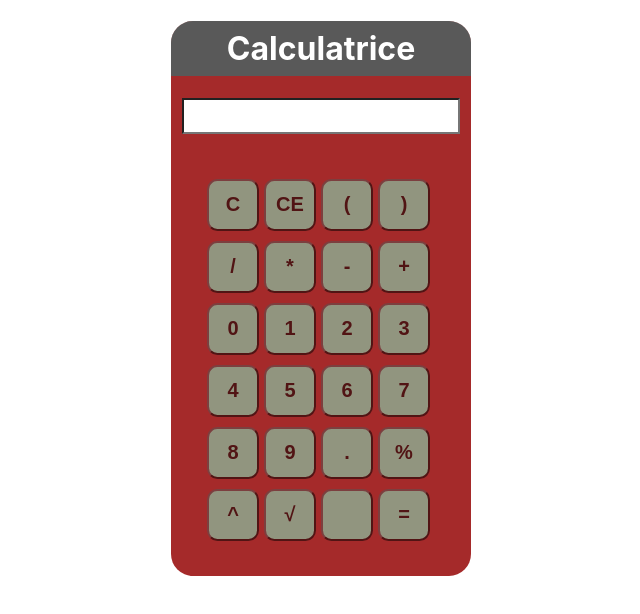
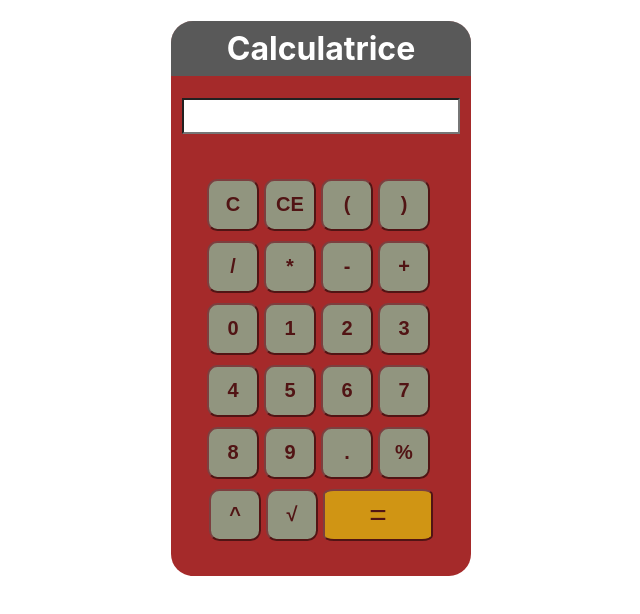
Before and after one commit to M-BEDH/Calculatrice, a React (Create React App) app: page / in a window 1280 px wide. Shown: the top 614 px of the page, without its empty margins (319-959 px from the left). Built offline with nearby package versions, Linux system fonts and the light colour scheme.

Commit message:
chgmt dimension touche égal + couleur

```diff
--- a/src/App.css
+++ b/src/App.css
@@ -23,9 +23,3 @@
     height: 30px;
     background-color: #ffffff;
 }
-
-.resultat-input{
-    width: 100%;
-    height: 20px;
-    background-color: #ffffff;
-}
--- a/src/components/Btn/Btn.css
+++ b/src/components/Btn/Btn.css
@@ -22,3 +22,11 @@ button {
     padding-top: 20px;
     padding-bottom: 30px;
 }
+.btnEgal{
+    width: 110px;
+    position: relative;
+    bottom: -5px;
+    font-size: 30px;
+    border-radius: 10%;
+    background-color: rgb(251, 255, 0);
+}
--- a/src/components/Btn/Btn.js
+++ b/src/components/Btn/Btn.js
@@ -2,7 +2,7 @@ import './Btn.css';
 
 function Btn({ onClick, onSquareRoot }) {
   const chiffresEtOperateurs = [
-    'C', 'CE', '(', ')', '/', '*', '-', '+',  ...Array(10).keys(), '.', '%', '^', '√', ' ', '='
+    'C', 'CE', '(', ')', '/', '*', '-', '+',  ...Array(10).keys(), '.', '%', '^', '√',
   ];
 
   return (
@@ -18,6 +18,7 @@ function Btn({ onClick, onSquareRoot }) {
           {value}
         </button>
       ))}
+      <button className='btnEgal' onClick={() => onClick('=')}> = </button>
     </div>
   );
 }
```
